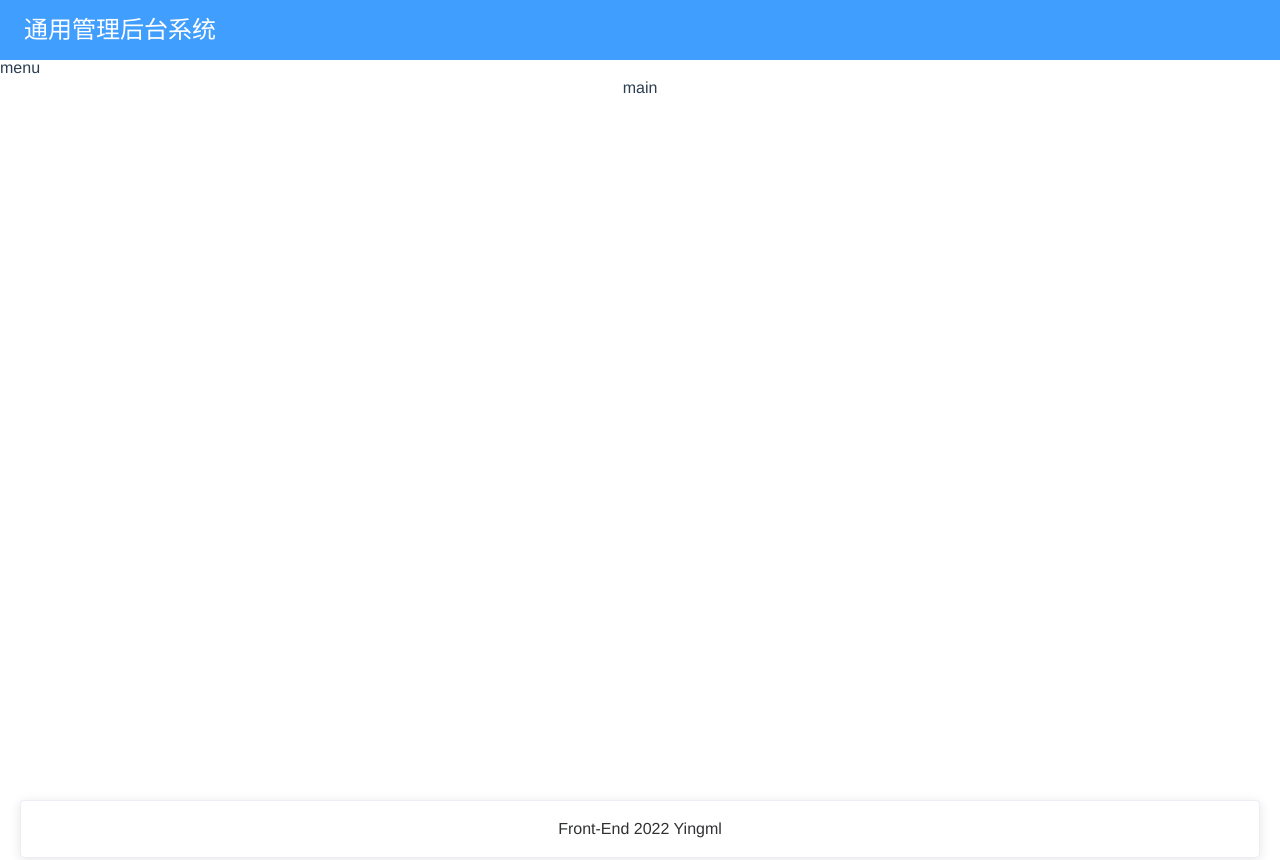
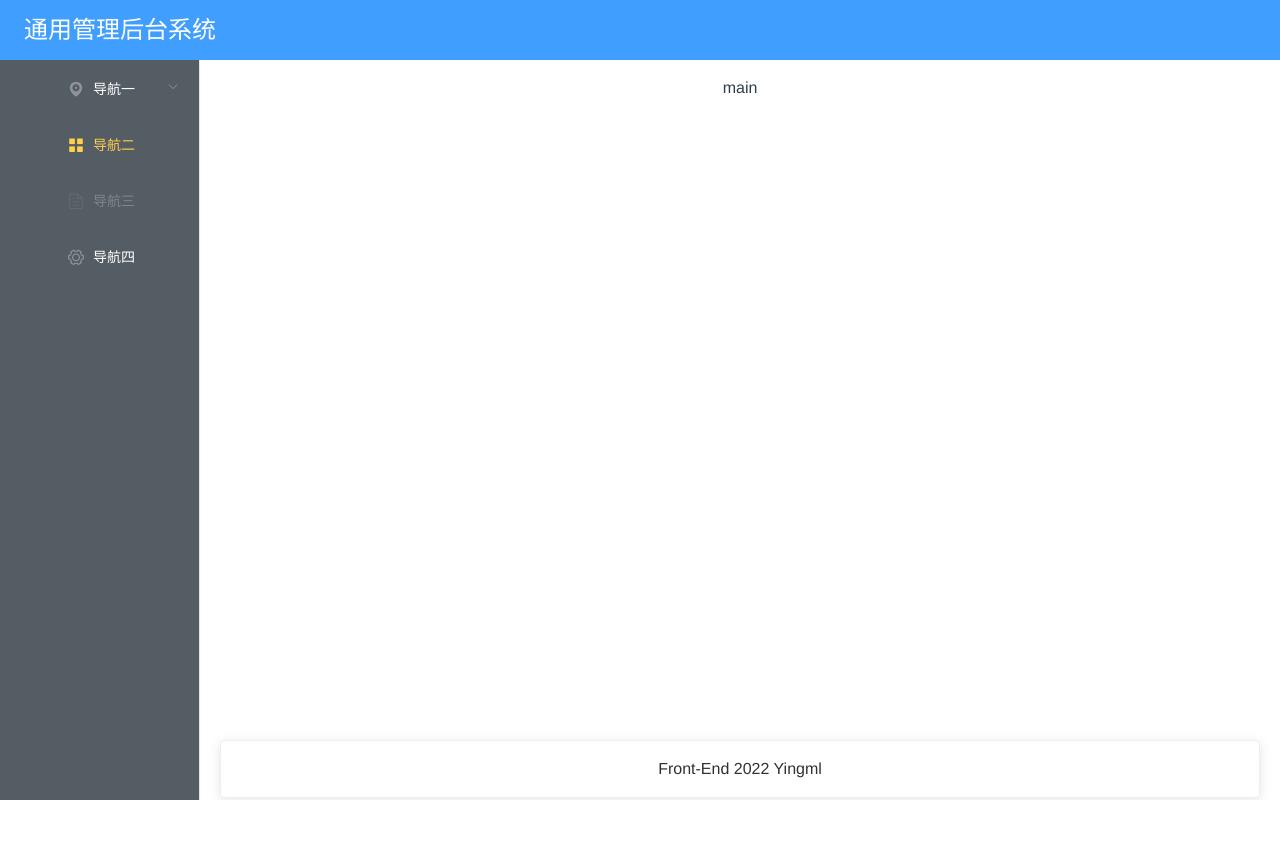
Before and after one commit to gangya0327/juice, a Vue app in the folder jindu/project/project-one/: page /home in a window 1280 px wide. After the commit the page ends 800 px from the top, so only its background shows below. Built offline with nearby package versions, Linux system fonts and the light colour scheme.

Commit message:
初始布局

```diff
--- a/jindu/project/project-one/src/layout/Menu.vue
+++ b/jindu/project/project-one/src/layout/Menu.vue
@@ -1,9 +1,67 @@
 <template>
-  <div>menu</div>
+  <div class="menu">
+    <el-aside width="200px">
+      <el-menu
+        default-active="2"
+        class="el-menu-vertical-demo"
+        background-color="#545c64"
+        text-color="#fff"
+        active-text-color="#ffd04b"
+      >
+        <el-submenu index="1">
+          <template slot="title">
+            <i class="el-icon-location"></i>
+            <span>导航一</span>
+          </template>
+          <el-menu-item-group>
+            <template slot="title">分组一</template>
+            <el-menu-item index="1-1">选项1</el-menu-item>
+            <el-menu-item index="1-2">选项2</el-menu-item>
+          </el-menu-item-group>
+          <el-menu-item-group title="分组2">
+            <el-menu-item index="1-3">选项3</el-menu-item>
+          </el-menu-item-group>
+          <el-submenu index="1-4">
+            <template slot="title">选项4</template>
+            <el-menu-item index="1-4-1">选项1</el-menu-item>
+          </el-submenu>
+        </el-submenu>
+        <el-menu-item index="2">
+          <i class="el-icon-menu"></i>
+          <span slot="title">导航二</span>
+        </el-menu-item>
+        <el-menu-item index="3" disabled>
+          <i class="el-icon-document"></i>
+          <span slot="title">导航三</span>
+        </el-menu-item>
+        <el-menu-item index="4">
+          <i class="el-icon-setting"></i>
+          <span slot="title">导航四</span>
+        </el-menu-item>
+      </el-menu>
+    </el-aside>
+  </div>
 </template>
 
 <script>
-export default {}
+export default {
+  methods: {
+
+  }
+}
 </script>
 
-<style lang="scss" scoped></style>
+<style lang="scss" scoped>
+.menu {
+  .el-aside {
+    height: 100%;
+    .el-menu {
+      height: 100%;
+    }
+    .el-submenu,
+    .el-menu-item {
+      min-width: 0;
+    }
+  }
+}
+</style>
--- a/jindu/project/project-one/src/views/Home.vue
+++ b/jindu/project/project-one/src/views/Home.vue
@@ -1,9 +1,9 @@
 <template>
   <div class="home">
     <Header />
-    <el-container>
+    <el-container class="content">
       <Menu />
-      <el-container class="content">
+      <el-container>
         <el-main>main</el-main>
         <el-footer><Footer /></el-footer>
       </el-container>
@@ -32,7 +32,8 @@
   .content {
     position: absolute;
     width: 100%;
-    height: 100%;
+    top: 60px;
+    bottom: 0;
   }
 }
 </style>
```
Also changed, not shown: jindu/project/project-one/src/plugins/element.js (+9 -1 lines).
